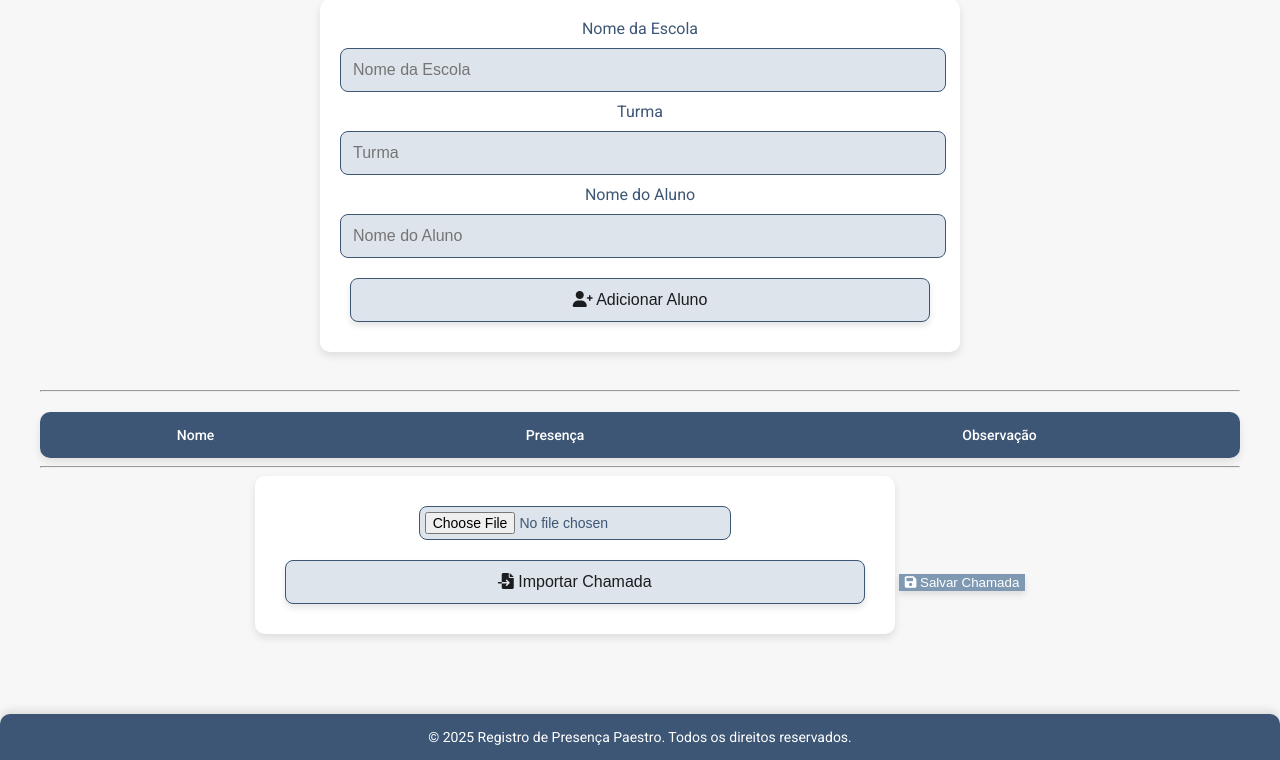
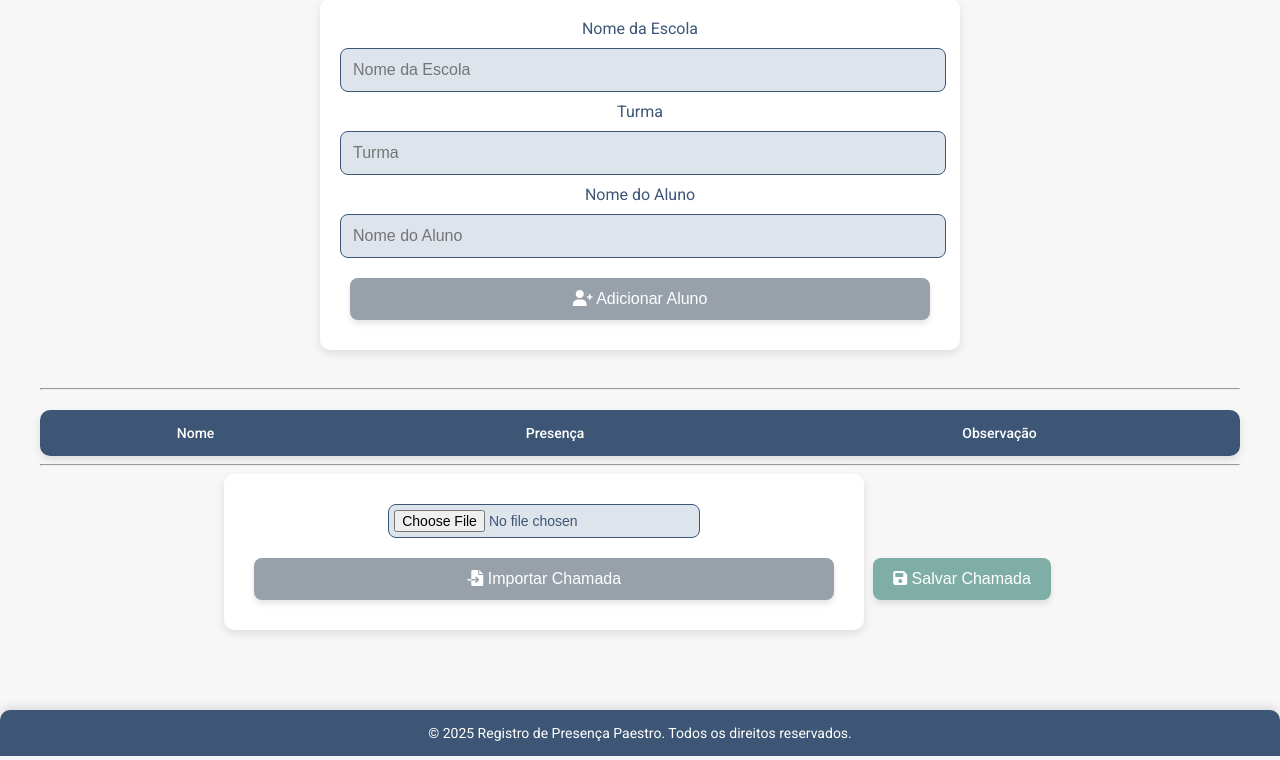
Before and after one commit to m-effting/RegistroFrequencia, a Flask app: page / in a window 1280 px wide. Shown: the part 128-888 px from the top of the page. Run offline with Flask 3, Linux system fonts and the light colour scheme; lists and menus that the app fills with data are empty.

Commit message:
CleanCode

```diff
--- a/app/routes.py
+++ b/app/routes.py
@@ -1,11 +1,10 @@
-# Importação das bibliotecas necessárias
 from flask import render_template, request, redirect, url_for, jsonify, current_app, flash
 import os
 import csv
 from datetime import datetime
-from app import app
 from openpyxl import Workbook
 from openpyxl.utils import get_column_letter
+from app import app
 
 # Dicionário para armazenar as chamadas dos alunos
 chamadas = {}
@@ -17,9 +16,8 @@ def salvar_chamada_excel(escola, turma):
         data = datetime.today().strftime('%Y-%m-%d')
         chave = f"{escola}_{turma}_{data}"
 
-        # Usar o contexto do app para acessar o caminho do diretório de histórico
-        with app.app_context():
-            arquivo_excel = os.path.join(current_app.config['HISTORICO_ESCOLAR_FOLDER'], f"{chave}.xlsx")
+        # Caminho do arquivo Excel
+        arquivo_excel = os.path.join(current_app.config['HISTORICO_CHAMADAS_FOLDER'], f"{chave}.xlsx")
 
         # Criar uma nova planilha Excel
         wb = Workbook()
@@ -34,60 +32,45 @@ def salvar_chamada_excel(escola, turma):
             for aluno_data in chamadas[chave]:
                 ws.append([aluno_data['nome'], aluno_data['presenca'], aluno_data['observacao']])
 
-
-        # Ajuste automático do tamanho das colunas
+        # Ajustar o tamanho das colunas automaticamente
         for col in range(1, 4):
             column = get_column_letter(col)
             max_length = 0
             for row in ws.iter_rows(min_col=col, max_col=col):
                 for cell in row:
                     try:
-                        # Encontrar o maior comprimento de valor para ajustar a largura
                         if len(str(cell.value)) > max_length:
-                            max_length = len(cell.value)
+                            max_length = len(str(cell.value))
                     except:
                         pass
-            adjusted_width = (max_length + 2)  # Ajustar a largura das colunas
+            adjusted_width = (max_length + 2)
             ws.column_dimensions[column].width = adjusted_width
 
         # Salvar o arquivo Excel
         wb.save(arquivo_excel)
         return arquivo_excel
-
     except Exception as e:
-        # Em caso de erro, exibe uma mensagem flash e retorna None
         flash(f"Erro ao salvar chamada: {str(e)}", "error")
         return None
 
 # Rota principal para exibir a página inicial
 @app.route('/')
 def index():
-    turma_atual = request.args.get('turma', '')  # Obtém a turma da URL, se existir
+    turma_atual = request.args.get('turma', '')
     return render_template('index.html', chamadas=chamadas, turma_atual=turma_atual)
 
 # Rota para adicionar um aluno à chamada
 @app.route('/adicionar_aluno', methods=['POST'])
 def adicionar_aluno():
-    # Obtém os dados do formulário
     escola = request.form['escola']
     turma = request.form['turma']
     aluno = request.form['aluno']
 
-    # Verifica se todos os campos foram preenchidos
+    # Validação dos campos
     if not escola or not turma or not aluno:
         flash("Preencha todos os campos para adicionar um aluno.", "error")
         return redirect(url_for('index', turma=turma))
 
-    # Formatar a data para chave única
-    data = datetime.today().strftime('%Y-%m-%d')
-    chave = f"{escola}_{turma}_{data}"
-
-    # Se a chave não existe, cria uma nova lista de chamadas
-    if chave not in chamadas:
-        chamadas[chave] = []
-
-    # Adicionar o aluno na lista de chamadas
-    chamadas[chave].append({'nome': aluno, 'presenca': 'Presente', 'observacao': ''})
 
     # Salvar a chamada em Excel
     if salvar_chamada_excel(escola, turma):
@@ -95,28 +78,25 @@ def adicionar_aluno():
     else:
         flash("Erro ao salvar a chamada.", "error")
 
-    return redirect(url_for('index', turma=turma))  # Redireciona mantendo a turma na URL
+    return redirect(url_for('index', turma=turma))
 
 # Rota para alterar o status de presença de um aluno
 @app.route('/alterar_presenca', methods=['POST'])
 def alterar_presenca():
-    escola = request.form.get('escola', 'Desconhecido')  # Obtém os dados de presença
+    escola = request.form.get('escola', 'Desconhecido')
     turma = request.form.get('turma', 'Desconhecida')
     aluno = request.form['aluno']
     status = request.form['status']
 
-    # Formatar a data para chave única
     data = datetime.today().strftime('%Y-%m-%d')
     chave = f"{escola}_{turma}_{data}"
 
-    # Verifica se a chave existe e altera o status de presença
     if chave in chamadas:
         for aluno_data in chamadas[chave]:
             if aluno_data['nome'] == aluno:
                 aluno_data['presenca'] = status
                 break
 
-        # Salvar a alteração de presença em Excel
         if salvar_chamada_excel(escola, turma):
             return jsonify(success=True, message="Presença alterada com sucesso!")
         else:
@@ -127,7 +107,6 @@ def alterar_presenca():
 # Rota para importar uma lista de presença a partir de um arquivo CSV
 @app.route('/importar_chamada', methods=['POST'])
 def importar_chamada():
-    # Verifica se o arquivo foi enviado
     if 'file' not in request.files:
         flash("Nenhum arquivo selecionado.", "error")
         return redirect(url_for('index'))
@@ -139,8 +118,7 @@ def importar_chamada():
 
     try:
         # Salvar o arquivo no diretório de uploads
-        with app.app_context():
-            filename = os.path.join(current_app.config['UPLOAD_FOLDER'], file.filename)
+        filename = os.path.join(current_app.config['UPLOAD_FOLDER'], file.filename)
         file.save(filename)
 
         # Dados da escola, turma e data para gerar a chave
@@ -168,7 +146,6 @@ def importar_chamada():
             flash("Erro ao salvar a chamada importada.", "error")
 
     except Exception as e:
-        # Exibe uma mensagem de erro em caso de falha ao importar
         flash(f"Erro ao importar chamada: {str(e)}", "error")
 
     return redirect(url_for('index'))
--- a/app/static/css/styles.css
+++ b/app/static/css/styles.css
@@ -1,6 +1,7 @@
 /* Importação da fonte 'Roboto' do Google Fonts */
 @import url('https://fonts.googleapis.com/css2?family=Roboto:wght@400;500;700&display=swap');
 
+/* Estilos globais */
 body {
     font-family: 'Roboto', sans-serif;
     margin: 0;
@@ -10,7 +11,7 @@ body {
     color: #3D5675; /* Cor de texto escura para contraste */
 }
 
-/* Cabeçalho estilizado */
+/* Header */
 header {
     background-color: #3D5675;
     padding: 20px;
@@ -35,7 +36,7 @@ header h1 {
     padding: 20px;
 }
 
-/* Formulário de adição de aluno */
+/* Formulários */
 form {
     background-color: white;
     padding: 20px;
@@ -59,24 +60,12 @@ form input, form button {
     transition: all 0.3s ease;
 }
 
-
-/* Define o estilo para botão salvar chamada */
-button {
-    background-color: #7F99B2;
-    color: white;
-    border: none;
-    cursor: pointer;
-    font-weight: 500;
-    transition: background-color 0.3s ease, transform 0.3s ease;
-    box-shadow: 0 4px 6px rgba(0, 0, 0, 0.1);
+input:focus, button:focus {
+    border-color: #a6dcf0; /* Azul claro para foco */
+    box-shadow: 0 0 5px rgba(0, 177, 243, 0.5); /* Sombra azul */
 }
 
-
-button:active {
-    transform: translateY(0);
-}
-
-/* Estilo para a tabela */
+/* Tabela */
 table {
     width: 100%;
     border-collapse: collapse;
@@ -87,7 +76,6 @@ table {
     overflow: hidden;
 }
 
-/* Estilo das células da tabela */
 th, td {
     padding: 15px;
     text-align: center;
@@ -109,7 +97,7 @@ tr:hover {
     background-color: #f1f1f1;
 }
 
-/* Estilo para células editáveis */
+/* Células editáveis */
 .editable {
     min-width: 150px;
     max-width: 250px;
@@ -126,7 +114,43 @@ tr:hover {
     outline: none;
     color: #3D5675; /* Mantém a cor do texto ao editar */
 }
-/* Estilos para os botões de status */
+
+/* Botões */
+.btn {
+    padding: 12px 20px;
+    font-size: 16px;
+    border: none;
+    border-radius: 8px;
+    cursor: pointer;
+    transition: background-color 0.3s ease, transform 0.3s ease;
+    box-shadow: 0 4px 6px rgba(0, 0, 0, 0.1);
+    margin: 10px 5px;
+}
+
+.btn-primario {
+    background-color: #98A1AA;
+    color: white;
+}
+
+.btn-importar {
+    background-color: #98A1AA;
+    color: white;
+}
+
+.btn-salvar {
+    background-color: #7eaea5;
+    color: white;
+}
+
+.btn:hover {
+    transform: translateY(-2px);
+}
+
+.btn:active {
+    transform: translateY(0);
+}
+
+/* Botões de status */
 .status-button-container {
     display: flex;
     justify-content: center;
@@ -134,7 +158,6 @@ tr:hover {
     gap: 5px;
 }
 
-/* Estilo dos botões */
 .status-button {
     padding: 6px 12px;
     border: none;
@@ -145,7 +168,6 @@ tr:hover {
     transition: background-color 0.3s, transform 0.3s;
 }
 
-/* Botões de status */
 .status-button.p {
     background-color: #4caf50;
     color: white;
@@ -161,36 +183,21 @@ tr:hover {
     color: black;
 }
 
-/* Efeito de hover nos botões */
 .status-button:hover {
     opacity: 0.8;
 }
 
-/* Estilo para botão selecionado */
 .status-button.selected {
     border: 3px solid #ffffff; /* Borda branca para seleção */
     transform: scale(1.1);
 }
 
-/* Estilo para botões não selecionados */
 .status-button:not(.selected) {
     opacity: 0.5;
     filter: grayscale(50%);
 }
 
-/* Responsividade para os botões de status */
-@media (max-width: 768px) {
-    .status-button-container {
-        flex-direction: column;
-    }
-
-    .status-button {
-        width: 100%;
-        margin-bottom: 5px;
-    }
-}
-
-/* Estilo para o input de arquivo */
+/* Input de arquivo */
 input[type="file"] {
     width: 100%;
     max-width: 300px;
@@ -203,7 +210,7 @@ input[type="file"] {
     color: #3D5675; /* Texto escuro */
 }
 
-/* Estilo para a data no canto superior direito */
+/* Data no canto superior direito */
 .data-hoje {
     position: absolute;
     top: 20px;
@@ -219,7 +226,7 @@ input[type="file"] {
     z-index: 10;
 }
 
-/* Estilo para o ícone de lixeira */
+/* Ícones de ação */
 .btn-excluir {
     background: none;
     border: none;
@@ -235,7 +242,6 @@ input[type="file"] {
     color: #d32f2f; /* Vermelho mais intenso ao passar o mouse */
 }
 
-/* Estilo para o ícone de lápis */
 .btn-editar {
     background: none;
     border: none;
@@ -251,7 +257,7 @@ input[type="file"] {
     color: #0096cc; /* Azul mais intenso ao passar o mouse */
 }
 
-/* Estilo para o nome do aluno */
+/* Nome do aluno */
 .nome-aluno {
     cursor: pointer;
     transition: color 0.3s ease;
@@ -269,7 +275,7 @@ input[type="file"] {
     outline: 2px solid #00B1F3; /* Borda azul ao editar */
 }
 
-/* Rodapé estilizado */
+/* Rodapé */
 footer {
     background-color: #3D5675;
     color: white;
@@ -302,3 +308,19 @@ footer p {
     background-color: #f8d7da;
     color: #721c24;
 }
+
+/* Responsividade */
+@media (max-width: 768px) {
+    table, th, td {
+        font-size: 12px;
+    }
+
+    .btn, .status-button {
+        width: 100%;
+        margin: 5px 0;
+    }
+
+    .status-button-container {
+        flex-direction: column;
+    }
+}
--- a/app/static/js/app.js
+++ b/app/static/js/app.js
@@ -16,8 +16,15 @@ document.addEventListener("DOMContentLoaded", function () {
         let nome = document.getElementById("aluno").value.trim();
 
         if (escola !== "" && turma !== "" && nome !== "") {
-            adicionarAluno(nome, turma);
-            document.getElementById("aluno").value = "";
+            if (validarAluno(nome)) {
+                adicionarAluno(nome, turma);
+                document.getElementById("aluno").value = "";
+                mostrarMensagem("Aluno adicionado com sucesso!", "success");
+            } else {
+                mostrarMensagem("Nome do aluno é inválido.", "error");
+            }
+        } else {
+            mostrarMensagem("Preencha todos os campos.", "error");
         }
     });
 
@@ -28,7 +35,7 @@ document.addEventListener("DOMContentLoaded", function () {
             let status = event.target.classList.contains('p') ? "Presente" :
                          event.target.classList.contains('f') ? "Falta" : "Falta Justificada";
             statusPresenca[nome] = status;
-            atualizarInterfaceStatus(nome, status);
+            atualizarStatus(nome, status);
             const botoesAluno = document.querySelectorAll(`.status-button[data-nome="${nome}"]`);
             botoesAluno.forEach(btn => btn.classList.remove('selected'));
             event.target.classList.add('selected');
@@ -39,6 +46,7 @@ document.addEventListener("DOMContentLoaded", function () {
             const nome = event.target.dataset.nome;
             if (confirm(`Tem certeza que deseja excluir o aluno ${nome}?`)) {
                 excluirAluno(nome);
+                mostrarMensagem("Aluno excluído com sucesso!", "success");
             }
         }
 
@@ -57,6 +65,7 @@ document.addEventListener("DOMContentLoaded", function () {
                     const novoNome = nomeAluno.textContent.trim();
                     if (novoNome !== "") {
                         editarNomeAluno(nome, novoNome);
+                        mostrarMensagem("Nome do aluno atualizado com sucesso!", "success");
                     }
                 }
             });
@@ -66,6 +75,7 @@ document.addEventListener("DOMContentLoaded", function () {
                 const novoNome = nomeAluno.textContent.trim();
                 if (novoNome !== "") {
                     editarNomeAluno(nome, novoNome);
+                    mostrarMensagem("Nome do aluno atualizado com sucesso!", "success");
                 }
             });
         }
@@ -75,8 +85,8 @@ document.addEventListener("DOMContentLoaded", function () {
     function adicionarAluno(nome, turma) {
         let tabela = document.querySelector("table");
         let novaLinha = tabela.insertRow(-1);
-        let nomeUnico = `${nome}-${Date.now()}`; // Adiciona um timestamp para garantir unicidade
-        novaLinha.setAttribute("data-nome", nomeUnico);
+        let idUnico = gerarIdUnico(); // Gera um ID único para o aluno
+        novaLinha.setAttribute("data-nome", idUnico);
 
         let colunaNome = novaLinha.insertCell(0);
         let colunaPresenca = novaLinha.insertCell(1);
@@ -84,9 +94,9 @@ document.addEventListener("DOMContentLoaded", function () {
 
         // Nome do aluno com ícone de lixeira e lápis
         colunaNome.innerHTML = `
-            <span class="nome-aluno" data-nome="${nomeUnico}" contenteditable="false">${nome}</span>
-            <button class="btn-editar" data-nome="${nomeUnico}"><i class="fas fa-pencil-alt"></i></button>
-            <button class="btn-excluir" data-nome="${nomeUnico}"><i class="fas fa-trash"></i></button>
+            <span class="nome-aluno" data-nome="${idUnico}" contenteditable="false">${nome}</span>
+            <button class="btn-editar" data-nome="${idUnico}"><i class="fas fa-pencil-alt"></i></button>
+            <button class="btn-excluir" data-nome="${idUnico}"><i class="fas fa-trash"></i></button>
         `;
 
         // Botões de status
@@ -97,7 +107,7 @@ document.addEventListener("DOMContentLoaded", function () {
             let btn = document.createElement("button");
             btn.classList.add("status-button", status);
             btn.textContent = status === "p" ? "P" : status === "f" ? "F" : "FJ";
-            btn.dataset.nome = nomeUnico;
+            btn.dataset.nome = idUnico;
             statusButtonContainer.appendChild(btn);
         });
 
@@ -105,24 +115,24 @@ document.addEventListener("DOMContentLoaded", function () {
 
         // Célula de observação
         colunaObservacao.classList.add("editable");
-        colunaObservacao.dataset.nome = nomeUnico;
+        colunaObservacao.dataset.nome = idUnico;
         colunaObservacao.contentEditable = "true";
 
         // Inicializa o status do aluno
-        statusPresenca[nomeUnico] = "Presente";
-        atualizarInterfaceStatus(nomeUnico, "Presente");
+        statusPresenca[idUnico] = "Presente";
+        atualizarStatus(idUnico, "Presente");
     }
 
     // Função para editar o nome do aluno
     function editarNomeAluno(nomeAtual, novoNome) {
         const linha = document.querySelector(`tr[data-nome="${nomeAtual}"]`);
         if (linha) {
-            const nomeUnico = `${novoNome}-${Date.now()}`; // Novo nome com timestamp
-            linha.setAttribute("data-nome", nomeUnico);
-            linha.querySelector(".nome-aluno").dataset.nome = nomeUnico;
-            linha.querySelector(".btn-editar").dataset.nome = nomeUnico;
-            linha.querySelector(".btn-excluir").dataset.nome = nomeUnico;
-            statusPresenca[nomeUnico] = statusPresenca[nomeAtual];
+            const idUnico = gerarIdUnico(); // Novo ID único
+            linha.setAttribute("data-nome", idUnico);
+            linha.querySelector(".nome-aluno").dataset.nome = idUnico;
+            linha.querySelector(".btn-editar").dataset.nome = idUnico;
+            linha.querySelector(".btn-excluir").dataset.nome = idUnico;
+            statusPresenca[idUnico] = statusPresenca[nomeAtual];
             delete statusPresenca[nomeAtual];
         }
     }
@@ -136,8 +146,8 @@ document.addEventListener("DOMContentLoaded", function () {
         }
     }
 
-    // Função para atualizar a interface com base no status
-    function atualizarInterfaceStatus(nome, status) {
+    // Função para atualizar o status de presença
+    function atualizarStatus(nome, status) {
         const botoesAluno = document.querySelectorAll(`.status-button[data-nome="${nome}"]`);
         botoesAluno.forEach(btn => {
             btn.classList.remove('selected');
@@ -148,4 +158,29 @@ document.addEventListener("DOMContentLoaded", function () {
             }
         });
     }
+
+    // Função para validar o nome do aluno
+    function validarAluno(nome) {
+
+        // Verifica se o nome não está vazio
+        if (nome.trim() === "") {
+            return false;
+        }
+
+        return true; // Nome válido
+    }
+
+    // Função para gerar um ID único
+    function gerarIdUnico() {
+        return `aluno-${Date.now()}`;
+    }
+
+    // Função para mostrar mensagens de feedback
+    function mostrarMensagem(mensagem, tipo) {
+        const div = document.createElement("div");
+        div.className = `alert alert-${tipo}`;
+        div.textContent = mensagem;
+        document.body.appendChild(div);
+        setTimeout(() => div.remove(), 3000);
+    }
 });
--- a/app/templates/index.html
+++ b/app/templates/index.html
@@ -1,9 +1,12 @@
 <!DOCTYPE html>
 <html lang="pt-BR">
 <head>
+    <!-- Metadados -->
     <meta charset="UTF-8">
     <meta name="viewport" content="width=device-width, initial-scale=1.0">
     <title>Registro de Presença</title>
+
+    <!-- Links para recursos externos -->
     <link rel="manifest" href="{{ url_for('static', filename='manifest.json') }}">
     <link rel="icon" href="{{ url_for('static', filename='images/icon-192x192.png') }}" type="image/png" sizes="192x192">
     <link rel="stylesheet" href="{{ url_for('static', filename='css/styles.css') }}">
@@ -11,13 +14,17 @@
     <link rel="stylesheet" href="https://cdnjs.cloudflare.com/ajax/libs/font-awesome/6.0.0-beta3/css/all.min.css">
 </head>
 <body>
+    <!-- Cabeçalho -->
     <header>
         <h1><i class="fas fa-clipboard-list"></i> Registro de Presença</h1>
     </header>
 
+    <!-- Conteúdo principal -->
     <div class="container">
+        <!-- Data atual -->
         <div id="dataHoje" class="data-hoje"></div>
 
+        <!-- Formulário de adição de aluno -->
         <form id="formAdicionarAluno">
             <label for="escola">Nome da Escola</label>
             <input type="text" id="escola" name="escola" placeholder="Nome da Escola" required>
@@ -28,17 +35,21 @@
             <label for="aluno">Nome do Aluno</label>
             <input type="text" id="aluno" name="aluno" placeholder="Nome do Aluno" required>
 
-            <button type="submit"><i class="fas fa-user-plus"></i> Adicionar Aluno</button>
+            <button type="submit" class="btn btn-primario"><i class="fas fa-user-plus"></i> Adicionar Aluno</button>
         </form>
 
         <hr>
 
+        <!-- Tabela de alunos -->
         <table>
+            <thead>
                 <tr>
                     <th>Nome</th>
                     <th>Presença</th>
                     <th>Observação</th>
                 </tr>
+            </thead>
+            <tbody>
                 {% for chave, alunos in chamadas.items() %}
                     {% for aluno in alunos %}
                         <tr data-nome="{{ aluno.nome }}">
@@ -58,25 +69,31 @@
                         </tr>
                     {% endfor %}
                 {% endfor %}
+            </tbody>
         </table>
 
         <hr>
 
+        <!-- Formulário de importação de chamada -->
         <form action="{{ url_for('importar_chamada') }}" method="POST" enctype="multipart/form-data">
             <input type="file" name="file" accept=".csv">
-            <button type="submit"><i class="fas fa-file-import"></i> Importar Chamada</button>
+            <button type="submit" class="btn btn-importar"><i class="fas fa-file-import"></i> Importar Chamada</button>
         </form>
 
-        <button id="btnSalvarChamada"><i class="fas fa-save"></i> Salvar Chamada</button>
+        <!-- Botão de salvar chamada -->
+        <button id="btnSalvarChamada" class="btn btn-salvar"><i class="fas fa-save"></i> Salvar Chamada</button>
     </div>
 
+    <!-- Rodapé -->
     <footer>
         <p>&copy; 2025 Registro de Presença Paestro. Todos os direitos reservados.</p>
     </footer>
 
+    <!-- Scripts -->
     <script src="{{ url_for('static', filename='js/app.js') }}"></script>
     <script src="{{ url_for('static', filename='js/service-worker.js') }}"></script>
 
+    <!-- Mensagens de feedback -->
     {% with messages = get_flashed_messages(with_categories=true) %}
         {% if messages %}
             {% for category, message in messages %}
```
Also changed, not shown: app/__init__.py (+19 -12 lines), run.py (+3 -11 lines). Lines whose indentation alone changed are shown as unchanged.
